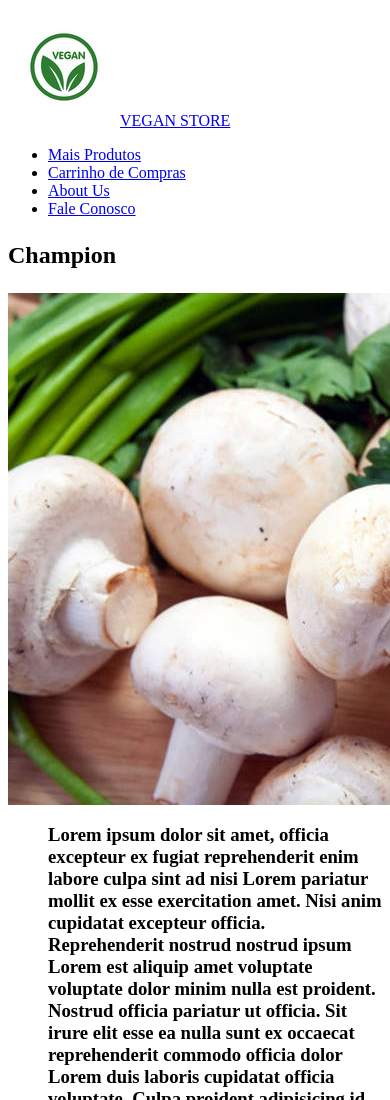
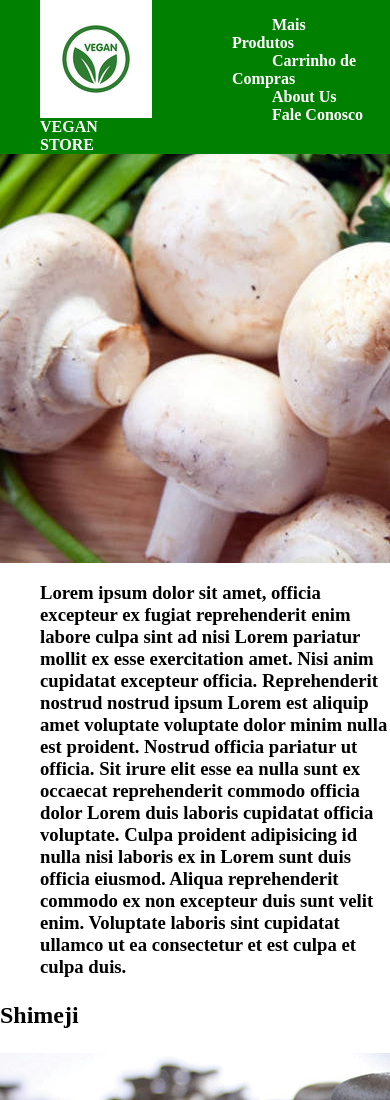
Before and after one commit to Jairfsj/workspaces, a plain HTML site: page trabalhos_da_faculdade/e-commerce/pagina_inicial.html in a window 390 px wide. Shown: the top 1100 px of the page. Drawn offline with Linux system fonts and the light colour scheme.

Commit message:
new : scripts

```diff
--- a/trabalhos_da_faculdade/e-commerce/assets/css/style.css
+++ b/trabalhos_da_faculdade/e-commerce/assets/css/style.css
@@ -1,28 +1,25 @@
-. {
-  margin: 0;
-  padding: 0;
-}
-
-a{
-  color: #fff;
-  tex-decoration:none;
-}
-
-a:hover {
-  opacity: 0.7i
-}
-
-.logo {
-  font-size: 24px
-  text-transform: uppercase;
-  letter-spacing: 4px;
-}
+body {
+       padding: 0;
+       margin: 0;
+     }
 
 nav {
-  display: flex;
-  jutify-content: space-around;
-  align-items: center;
-  font-family: system-ui,-apple-system, Helvetica, Arial, sans-serif;
-  background: #23232e;
-  height: 8vh;
-}
+      width: 100%;
+      display: flex;
+      position: fixed;
+      background-color: #00ff;
+      z-index: 99;
+    }
+
+nav a {
+        color: #fff;
+        margin: auto 20px auto 40px;
+        text-decoration: none;
+        font-weight: bold;
+      }
+
+nav li {
+        float: left;
+        list-style: none;
+        margin-left: 20px;
+      }
--- a/trabalhos_da_faculdade/e-commerce/assets/css/styles.css
+++ /dev/null
@@ -1,221 +0,0 @@
-* {
-  margin: 0;
-  padding: 0;
-}
-
-a {
-  color: #fff;
-  text-decoration: none;
-  transition: 0.3s;
-}
-
-a:hover {
-  opacity: 0.7;
-}
-
-.logo {
-  font-size: 24px;
-  text-transform: uppercase;
-  letter-spacing: 4px;
-}
-
-nav {
-  display: flex;
-  justify-content: space-around;
-  align-items: center;
-  font-family: system-ui, -apple-system, Helvetica, Arial, sans-serif;
-  background: #23232e;
-  height: 8vh;
-}
-
-main {
-  background: url("bg.jpg") no-repeat center center;
-  background-size: cover;
-  height: 92vh;
-}
-
-.nav-list {
-  list-style: none;
-  display: flex;
-}
-
-.nav-list li {
-  letter-spacing: 3px;
-  margin-left: 32px;
-}
-
-.mobile-menu {
-  display: none;
-  cursor: pointer;
-}
-
-.mobile-menu div {
-  width: 32px;
-  height: 2px;
-  background: #fff;
-  margin: 8px;
-  transition: 0.3s;
-}
-
-@media (max-width: 999px) {
-  body {
-    overflow-x: hidden;
-  }
-  .nav-list {
-    position: absolute;
-    top: 8vh;
-    right: 0;
-    width: 50vw;
-    height: 92vh;
-    background: #23232e;
-    flex-direction: column;
-    align-items: center;
-    justify-content: space-around;
-    transform: translateX(100%);
-    transition: transform 0.3s ease-in;
-  }
-  .nav-list li {
-    margin-left: 0;
-    opacity: 0;
-  }
-  .mobile-menu {
-    display: block;
-  }
-}
-
-.nav-list.active {
-  transform: translateX(0);
-}
-
-@keyframes navLinkFade {
-  from {
-    opacity: 0;
-    transform: translateX(50px);
-  }
-  to {
-    opacity: 1;
-    transform: translateX(0);
-  }
-}
-
-.mobile-menu.active .line1 {
-  transform: rotate(-45deg) translate(-8px, 8px);
-}
-
-.mobile-menu.active .line2 {
-  opacity: 0;
-}
-
-.mobile-menu.active .line3 {
-  transform: rotate(45deg) translate(-5px, -7px);
-}* {
-  margin: 0;
-  padding: 0;
-}
-
-a {
-  color: #fff;
-  text-decoration: none;
-  transition: 0.3s;
-}
-
-a:hover {
-  opacity: 0.7;
-}
-
-.logo {
-  font-size: 24px;
-  text-transform: uppercase;
-  letter-spacing: 4px;
-}
-
-nav {
-  display: flex;
-  justify-content: space-around;
-  align-items: center;
-  font-family: system-ui, -apple-system, Helvetica, Arial, sans-serif;
-  background: #23232e;
-  height: 8vh;
-}
-
-main {
-  background: url("bg.jpg") no-repeat center center;
-  background-size: cover;
-  height: 92vh;
-}
-
-.nav-list {
-  list-style: none;
-  display: flex;
-}
-
-.nav-list li {
-  letter-spacing: 3px;
-  margin-left: 32px;
-}
-
-.mobile-menu {
-  display: none;
-  cursor: pointer;
-}
-
-.mobile-menu div {
-  width: 32px;
-  height: 2px;
-  background: #fff;
-  margin: 8px;
-  transition: 0.3s;
-}
-
-@media (max-width: 999px) {
-  body {
-    overflow-x: hidden;
-  }
-  .nav-list {
-    position: absolute;
-    top: 8vh;
-    right: 0;
-    width: 50vw;
-    height: 92vh;
-    background: #23232e;
-    flex-direction: column;
-    align-items: center;
-    justify-content: space-around;
-    transform: translateX(100%);
-    transition: transform 0.3s ease-in;
-  }
-  .nav-list li {
-    margin-left: 0;
-    opacity: 0;
-  }
-  .mobile-menu {
-    display: block;
-  }
-}
-
-.nav-list.active {
-  transform: translateX(0);
-}
-
-@keyframes navLinkFade {
-  from {
-    opacity: 0;
-    transform: translateX(50px);
-  }
-  to {
-    opacity: 1;
-    transform: translateX(0);
-  }
-}
-
-.mobile-menu.active .line1 {
-  transform: rotate(-45deg) translate(-8px, 8px);
-}
-
-.mobile-menu.active .line2 {
-  opacity: 0;
-}
-
-.mobile-menu.active .line3 {
-  transform: rotate(45deg) translate(-5px, -7px);
-}
--- a/trabalhos_da_faculdade/e-commerce/pagina_inicial.html
+++ b/trabalhos_da_faculdade/e-commerce/pagina_inicial.html
@@ -2,19 +2,71 @@
 <html lang="en">
   <head>
     <title>Vegan Store</title>
-    <meta charset="UTF-8"/>
-    <meta name="viewport" content="width=device-width, initial-scale=1"/>
-    <link href="" rel="stylesheet"/>
-  </head>
-  <header>
-    <nav>
-      <a class"logo" href="pagina_listagem.html"><img src="assets/img/veganlogo.jpg" alt="vegan logo">VEGAN STORE </a>
-     <ul class="nav-list">
+    <meta charset="UTF-8">
+    <meta name="viewport" content="width=device-width, initial-scale=1">
+    <link  rel="stylesheet" href"assets/css/style.css">
+    <body>
+    <header>
+      <nav>
+       <a class"logo" href="/"><img src="assets/img/veganlogo.jpg" alt="vegan logo">VEGAN STORE </a>
+
+    <ul>
        <li><a href="pagina_listagem.html">Mais Produtos</a></li>
+
        <li><a href="pagina_produtos_selecionados.html">Carrinho de Compras</a></li>
+
        <li><a href="pagina_about_us.html">About Us</a></li>
+
        <li><a href="pagina_faleconosco.html">Fale Conosco</a></li>
-     </ul>
+
+</ul>
+<style>
+
+        body {
+
+            padding: 0;
+
+            margin: 0;
+
+        }
+
+        nav {
+
+            width: 100%;
+
+            display: flex;
+
+            position: fixed;
+
+            background-color: green;
+
+            z-index: 99;
+
+        }
+
+        nav a {
+
+            color: #fff;
+
+            margin: auto 20px auto 40px;
+
+            text-decoration: none;
+
+            font-weight: bold;
+
+        }
+
+        nav li {
+
+            float: left;
+
+            list-style: none;
+
+            margin-left: 20px;
+
+        }
+
+    </style>
     </nav>
   </header>
   <main>
```
